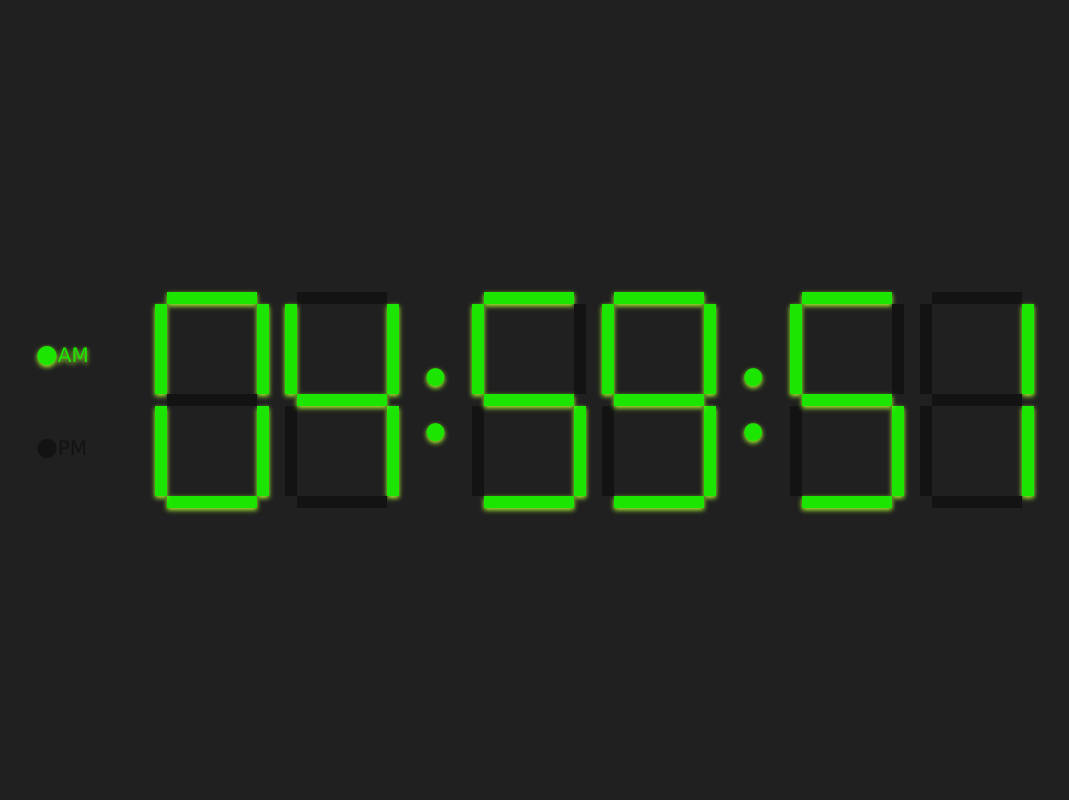
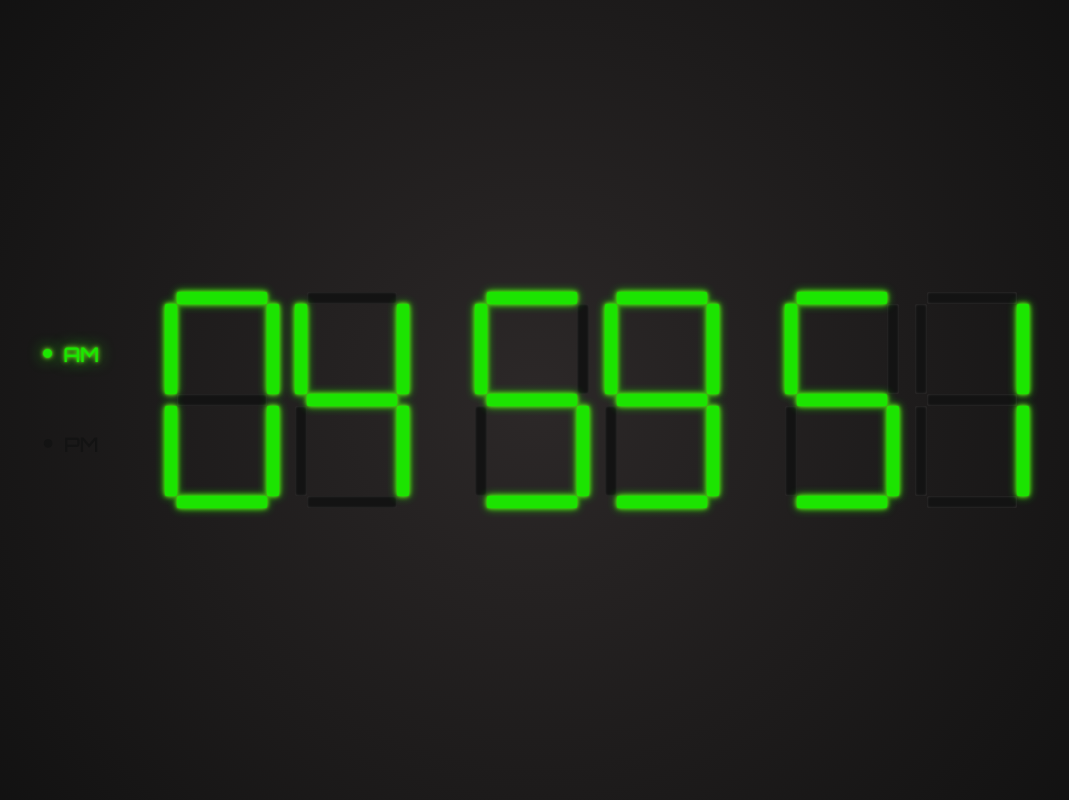
Before and after one commit to jehuzepedasilva2/watch-me, a React (Vite) app: page / in a window 1280 px wide. Shown: the whole page, without its empty margins (105-1174 px from the left). Built offline with nearby package versions, Linux system fonts and the light colour scheme.

Commit message:
added animations for slight flicker and box shadows for the classic green glow

```diff
--- a/index.html
+++ b/index.html
@@ -3,6 +3,7 @@
   <head>
     <meta charset="UTF-8" />
     <link rel="icon" type="image/svg+xml" href="/vite.svg" />
+    <link href="https://fonts.googleapis.com/css2?family=Orbitron:wght@500&display=swap" rel="stylesheet">
     <meta name="viewport" content="width=device-width, initial-scale=1.0" />
     <title>Watch Me</title>
   </head>
--- a/src/clock.css
+++ b/src/clock.css
@@ -19,7 +19,19 @@
 
 div.on {
   background-color: var(--on-color);
-  box-shadow: 0px 2px 5px greenyellow;
+  box-shadow:
+    0 0 2px var(--on-color),
+    0 0 10px var(--on-color),
+    0 0 5px greenyellow;
+  border-radius: 2px;
+  transition: background-color 0.2s ease, box-shadow 0.2s ease;
+  animation: flicker 1s infinite;
+}
+
+.bar {
+  background-color: var(--off-color);
+  border-radius: 2px;
+  box-shadow: inset 0 0px 3px #3f3c3c;
 }
 
 .bar {
@@ -62,12 +74,27 @@ div.on {
   gap: 1rem;
 }
 
+.separator > p,
+.am-pm {
+  font-family: var(--clock-font);
+}
+
+.separator > p,
+.l.on {
+  text-shadow:
+  0 0 2px var(--on-color),
+  0 0 15px var(--on-color),
+  0 0 5px greenyellow;
+  border-radius: 2px;
+  transition: color 0.2s ease, text-shadow 0.2s ease;
+}
+
 .separator > p {
   display: flex;
   font-size: 150px;
   padding-bottom: 25px;
   color: var(--on-color);
-  text-shadow: 0px 2px 5px greenyellow;
+  animation: blink 1s steps(1) infinite;
 }
 
 .am-pm {
@@ -79,20 +106,32 @@ div.on {
   padding-right: 50px;
   gap: 4rem;
   color: var(--on-color);
-  font-family: 'Lucida Sans', 'Lucida Sans Regular', 'Lucida Grande', 'Lucida Sans Unicode', Geneva, Verdana, sans-serif;
 }
 
 .l {
   font-size: 20px;
   color: var(--off-color);
+  text-align: center;
 }
 
 .l.on {
   color: var(--on-color);
-  text-shadow: 0px 2px 5px greenyellow;
 }
 
 .l::before {
   content: '●';
-  font-size: 25px;
+  font-size: 20px;
+  margin-right: 10px;
+  position: relative;
+  top: -3px;
 }
+
+@keyframes flicker {
+  0%, 100% { opacity: 1; }
+  98% { opacity: 0.9; }
+}
+
+@keyframes blink {
+  0%, 100% { opacity: 1; }
+  50% { opacity: 0; }
+}
--- a/src/index.css
+++ b/src/index.css
@@ -5,11 +5,12 @@
 }
 
 :root {
+  --clock-font: 'Orbitron', monospace;
 
   --off-color: #131313;
 
   --on-color: #1ce601;
-  --secondary-color: #202021;
+  --secondary-color: #2c2828;
   --segment-l: 45px;
   --segment-w: 12px;
 }
@@ -25,4 +26,6 @@
   align-items: center;
   background-color: var(--secondary-color);
 
+  background: radial-gradient(circle, var(--secondary-color) 0%, #0f0f0f 100%);
+
 }
```
